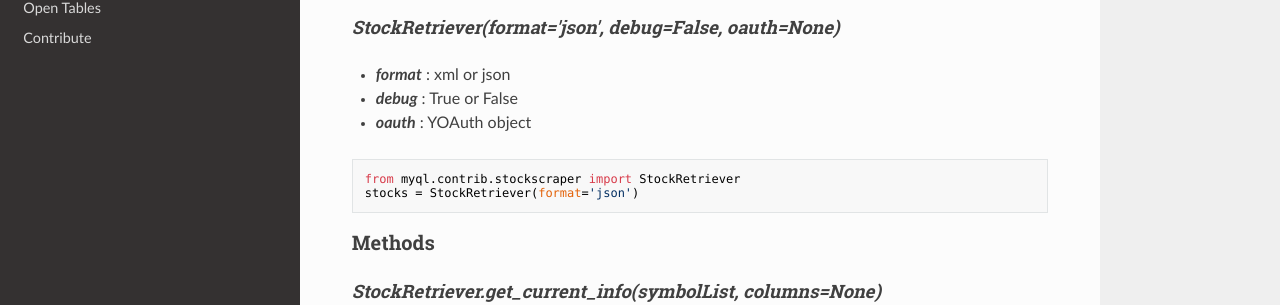
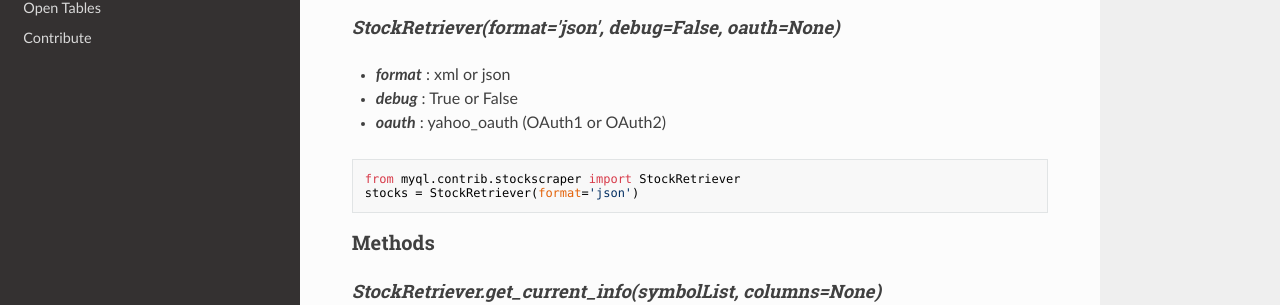
Before and after one commit to josuebrunel/myql, an MkDocs documentation site: the page built from docs/stockscraper.md, in a window 1280 px wide and 900 px high. Shown: the part 291-596 px from the top of the window. Built offline with MkDocs 1.6.1, drawn with Linux system fonts in a browser that asks for light colours; nearby versions of some CDN libraries; old or Windows-style settings are respelled for this version of MkDocs.

````diff
--- a/docs/stockscraper.md
+++ b/docs/stockscraper.md
@@ -11,7 +11,7 @@ Full [Documentation](http://www.gurchet-rai.net/dev/yahoo-finance-yql)
 
 * ***format*** : xml or json
 * ***debug*** : True or False
-* ***oauth*** : YOAuth object
+* ***oauth*** : yahoo_oauth (OAuth1 or OAuth2)
 
 ```python
 from myql.contrib.stockscraper import StockRetriever
````
Also changed, not shown: README.md (+3 -0 lines).
